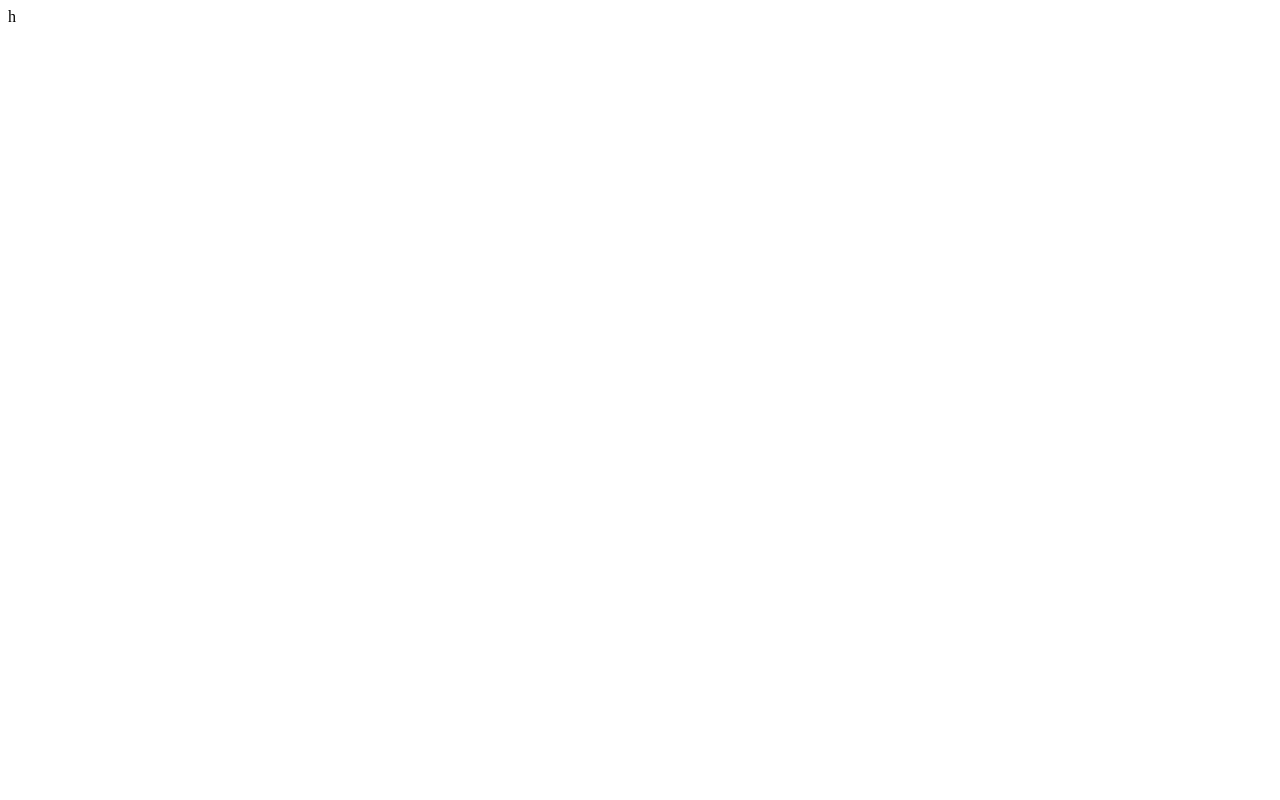
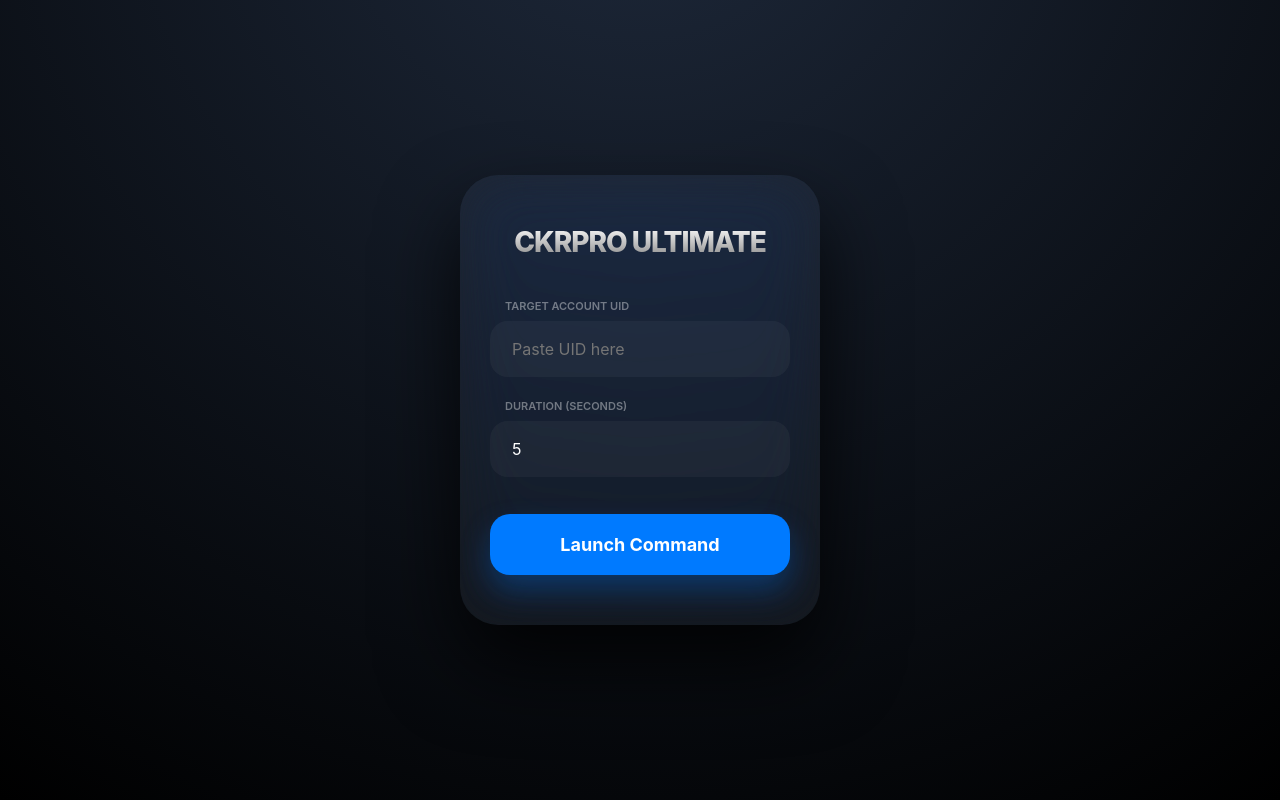
Before and after one commit to CKR11111/Og-boos-room-spam-web, a Flask app: page / in a window 1280 px wide. Before the commit the page is almost empty. Run offline with Flask 3, Linux system fonts and the light colour scheme; some libraries are stand-ins or nearby versions.

Commit message:
Add files via upload

```diff
--- a/templates/index.html
+++ b/templates/index.html
@@ -1 +1,144 @@
-h
+<!DOCTYPE html>
+<html lang="en">
+<head>
+    <meta charset="UTF-8">
+    <meta name="viewport" content="width=device-width, initial-scale=1.0, maximum-scale=1.0, user-scalable=no">
+    <title>CKRPRO ULTIMATE</title>
+    <script src="https://cdn.jsdelivr.net/npm/sweetalert2@11"></script>
+    <style>
+        :root { --ios-blue: #007aff; --glass: rgba(255, 255, 255, 0.05); }
+        * { margin: 0; padding: 0; box-sizing: border-box; font-family: -apple-system, BlinkMacSystemFont, "SF Pro Display", sans-serif; }
+
+        body {
+            background: #000;
+            background-image: radial-gradient(circle at 50% -20%, #1e293b, #000);
+            height: 100vh;
+            display: flex;
+            align-items: center;
+            justify-content: center;
+            color: white;
+        }
+
+        .glass-panel {
+            background: var(--glass);
+            backdrop-filter: blur(30px) saturate(200%);
+            -webkit-backdrop-filter: blur(30px) saturate(200%);
+            border: none; /* Border hatayeko */
+            border-radius: 38px;
+            padding: 50px 30px;
+            width: 360px;
+            box-shadow: 0 40px 80px rgba(0,0,0,0.8);
+            text-align: center;
+        }
+
+        .brand-name {
+            font-size: 28px;
+            font-weight: 800;
+            letter-spacing: -1px;
+            background: linear-gradient(180deg, #fff 0%, #888 100%);
+            -webkit-background-clip: text;
+            -webkit-text-fill-color: transparent;
+            margin-bottom: 40px;
+            display: block;
+        }
+
+        .input-box {
+            text-align: left;
+            margin-bottom: 22px;
+        }
+
+        label {
+            font-size: 11px;
+            font-weight: 600;
+            color: rgba(255,255,255,0.4);
+            margin-left: 15px;
+            margin-bottom: 8px;
+            display: block;
+            text-transform: uppercase;
+        }
+
+        input {
+            width: 100%;
+            padding: 18px 22px;
+            background: rgba(255,255,255,0.04);
+            border: none; /* Border-less */
+            border-radius: 18px;
+            color: #fff;
+            font-size: 16px;
+            outline: none;
+            transition: 0.3s cubic-bezier(0.4, 0, 0.2, 1);
+        }
+
+        input:focus { background: rgba(255,255,255,0.1); }
+
+        button {
+            width: 100%;
+            padding: 20px;
+            background: var(--ios-blue);
+            border: none;
+            border-radius: 20px;
+            color: #fff;
+            font-size: 18px;
+            font-weight: 700;
+            cursor: pointer;
+            margin-top: 15px;
+            box-shadow: 0 15px 30px rgba(0, 122, 255, 0.3);
+            transition: 0.3s;
+        }
+
+        button:active { transform: scale(0.96); opacity: 0.8; }
+    </style>
+</head>
+<body>
+
+<div class="glass-panel">
+    <span class="brand-name">CKRPRO ULTIMATE</span>
+
+    <form id="actionForm">
+        <div class="input-box">
+            <label>Target Account UID</label>
+            <input type="text" name="user_id" placeholder="Paste UID here" required>
+        </div>
+
+        <div class="input-box">
+            <label>Duration (Seconds)</label>
+            <input type="number" name="duration" value="5" min="1" max="60" required>
+        </div>
+
+        <button type="submit" id="btn">Launch Command</button>
+    </form>
+</div>
+
+<script>
+    document.getElementById('actionForm').onsubmit = async (e) => {
+        e.preventDefault();
+        const btn = document.getElementById('btn');
+        const formData = new FormData(e.target);
+
+        btn.innerHTML = "Processing...";
+        btn.disabled = true;
+
+        try {
+            const res = await fetch('/send_spam', { method: 'POST', body: formData });
+            const data = await res.json();
+
+            Swal.fire({
+                title: 'Success',
+                text: data.message,
+                icon: 'success',
+                background: '#111',
+                color: '#fff',
+                confirmButtonColor: '#007aff',
+                borderRadius: '25px'
+            });
+        } catch {
+            Swal.fire('Error', 'Server unreachable!', 'error');
+        } finally {
+            btn.innerHTML = "Launch Command";
+            btn.disabled = false;
+        }
+    };
+</script>
+
+</body>
+</html>
```
